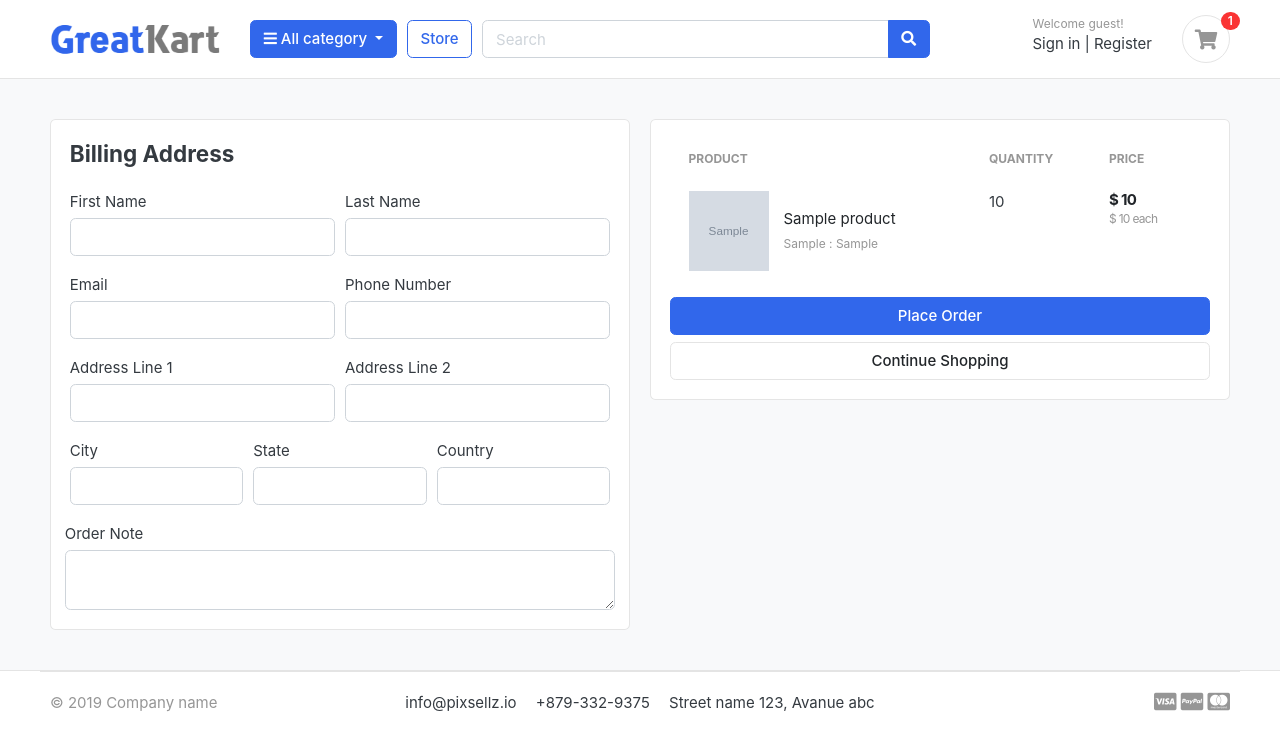
After one commit to farhadmonavar/advanced_django_ecommerce, a Django app: template templates/store/checkout.html in a window 1280 px wide. The commit adds this page. Shown: the top 751 px of the page. Run offline with Django 3.2, Linux system fonts and the light colour scheme; the template is opened without the code that fills it: most values are stand-ins (such as "Sample title", 1, 10 or a date in 2020); grey boxes marked "Sample" are stand-in pictures; some libraries are stand-ins or nearby versions; some web fonts are replaced.

Commit message:
feat(cart): implement checkout flow and user-specific cart handling
- Added checkout page design and structure
- Automatically assign cart items to authenticated users
- Updated cart counter and cart view logic for logged-in users
- Implemented variation grouping for user carts
- Fixed cart item removal and decrement quantity functionality
- Added dynamic redirection to the next checkout step

```diff
--- a/carts/context_processors.py
+++ b/carts/context_processors.py
@@ -9,7 +9,10 @@ def counter(request):
     else:
         try:
             cart = Cart.objects.filter(cart_id=_cart_id(request))
-            cart_items = CartItem.objects.all().filter(cart=cart[:1])
+            if request.user.is_authenticated:
+                cart_items = CartItem.objects.all().filter(user=request.user)
+            else:
+                cart_items = CartItem.objects.all().filter(cart=cart[:1])
             for cart_item in cart_items:
                 cart_count += cart_item.quantity
         except Cart.DoesNotExist:
--- a/carts/models.py
+++ b/carts/models.py
@@ -2,6 +2,8 @@ from django.db import models
 from store.models import Product, Variation
 from accounts.models import Account
 
+
+# Create your models here.
 
 class Cart(models.Model):
     cart_id = models.CharField(max_length=250, blank=True)
@@ -12,9 +14,10 @@ class Cart(models.Model):
 
 
 class CartItem(models.Model):
+    user = models.ForeignKey(Account, on_delete=models.CASCADE, null=True)
     product = models.ForeignKey(Product, on_delete=models.CASCADE)
     variations = models.ManyToManyField(Variation, blank=True)
-    cart = models.ForeignKey(Cart, on_delete=models.CASCADE)
+    cart    = models.ForeignKey(Cart, on_delete=models.CASCADE, null=True)
     quantity = models.IntegerField()
     is_active = models.BooleanField(default=True)
 
--- a/carts/urls.py
+++ b/carts/urls.py
@@ -8,4 +8,6 @@ urlpatterns = [
     path('remove_cart/<int:product_id>/<int:cart_item_id>/', views.remove_cart, name='remove_cart'),
     path('remove-cart_item/<int:product_id>/<int:cart_item_id>/', views.remove_cart_item, name='remove_cart_item'),
 
+    path('checkout/', views.checkout, name='checkout'),
+
 ]
--- a/templates/includes/navbar.html
+++ b/templates/includes/navbar.html
@@ -57,15 +57,14 @@
                             <div class="widget-header">
                                 <small class="title text-muted">Welcome {{ user.first_name }}!</small>
                                 <div>
-                                    <a href="{% url 'dashboard' %} }>Dashboard</a> <span class="dark-transp"> | </span>
+                                    <a href="{% url 'dashboard' %} }>Dashboard</a> <span class=" dark-transp"> | </span>
                                     <a href="{% url 'logout' %}"> Logout</a>
                                 </div>
                             </div>
                         {% endif %}
                         <a href="{% url 'cart' %}" class="widget-header pl-3 ml-3">
                             <div class="icon icon-sm rounded-circle border"><i class="fa fa-shopping-cart"></i></div>
-                            <span class="badge badge-pill badge-danger notify">{{ cart_count }}</span>
-                        </a>
+                            <span class="badge badge-pill badge-danger notify">{{ cart_count }}</span> </a>
 
                     </div> <!-- widgets-wrap.// -->
 
--- a/templates/store/cart.html
+++ b/templates/store/cart.html
@@ -116,7 +116,7 @@
                                 <p class="text-center mb-3">
                                     <img src="{% static './images/misc/payments.png' %}" height="26">
                                 </p>
-                                <a href="#" class="btn btn-primary btn-block"> Checkout </a>
+                                <a href="{% url 'checkout' %}" class="btn btn-primary btn-block"> Checkout </a>
                                 <a href="{% url 'store' %}" class="btn btn-light btn-block">Continue Shopping</a>
                             </div> <!-- card-body.// -->
                         </div> <!-- card.// -->
--- /dev/null
+++ b/templates/store/checkout.html
@@ -0,0 +1,140 @@
+{% extends 'base.html' %}
+{% load static %}
+
+{% block content %}
+
+
+<section class="section-content padding-y bg">
+<div class="container">
+
+<!-- ============================ COMPONENT 1 ================================= -->
+
+<div class="row">
+	<aside class="col-lg-6">
+<div class="card">
+  <div class="card-body">
+    <h4 class="card-title mb-4">Billing Address</h4>
+    <form action="" method="POST">
+      {% csrf_token %}
+      <div class="form-row">
+        <div class="col form-group">
+          <label for="">First Name</label>
+          <input type="text" name="first_name" class="form-control" required>
+        </div>
+        <div class="col form-group">
+          <label for="">Last Name</label>
+          <input type="text" name="last_name" class="form-control" required>
+        </div>
+      </div>
+      <div class="form-row">
+        <div class="col form-group">
+          <label for="">Email</label>
+          <input type="email" name="email" class="form-control" required>
+        </div>
+        <div class="col form-group">
+          <label for="">Phone Number</label>
+          <input type="text" name="phone" class="form-control" required>
+        </div>
+      </div>
+      <div class="form-row">
+        <div class="col form-group">
+          <label for="">Address Line 1</label>
+          <input type="text" name="address_line_1" class="form-control" required>
+        </div>
+        <div class="col form-group">
+          <label for="">Address Line 2</label>
+          <input type="text" name="address_line_2" class="form-control">
+        </div>
+      </div>
+      <div class="form-row">
+        <div class="col form-group">
+          <label for="">City</label>
+          <input type="text" name="city" class="form-control" required>
+        </div>
+        <div class="col form-group">
+          <label for="">State</label>
+          <input type="text" name="state" class="form-control" required>
+        </div>
+        <div class="col form-group">
+          <label for="">Country</label>
+          <input type="text" name="country" class="form-control" required>
+        </div>
+        </div>
+        <div class="form-row">
+          <label for="">Order Note</label>
+          <textarea name="order_note" rows="2" class="form-control"></textarea>
+        </div>
+
+
+  </div>
+</div> <!-- card.// -->
+
+	</aside> <!-- col.// -->
+	<aside class="col-lg-6">
+
+		<div class="card">
+		<div class="card-body">
+      <table class="table table-borderless table-shopping-cart">
+      <thead class="text-muted">
+      <tr class="small text-uppercase">
+        <th scope="col">Product</th>
+        <th scope="col" width="120">Quantity</th>
+        <th scope="col" width="120">Price</th>
+
+      </tr>
+      </thead>
+      <tbody>
+
+      {% for cart_item in cart_items %}
+      <tr>
+      	<td>
+      		<figure class="itemside align-items-center">
+      			<div class="aside"><img src="{{ cart_item.product.images.url }}" class="img-sm"></div>
+      			<figcaption class="info">
+      				<a href="{{ cart_item.product.get_url }}" class="title text-dark">{{ cart_item.product.product_name }}</a>
+      				<p class="text-muted small">
+      					{% if cart_item.variations.all %}
+      						{% for item in cart_item.variations.all %}
+      							{{ item.variation_category | capfirst }} : {{ item.variation_value | capfirst }} <br>
+      						{% endfor %}
+      					{% endif %}
+      				</p>
+      			</figcaption>
+      		</figure>
+      	</td>
+      	<td>
+      		<!-- col.// -->
+      				<label for="">{{cart_item.quantity}}</label>
+      	</td>
+      	<td>
+      		<div class="price-wrap">
+      			<var class="price">$ {{ cart_item.sub_total }}</var>
+      			<small class="text-muted"> $ {{ cart_item.product.price }} each </small>
+      		</div> <!-- price-wrap .// -->
+      	</td>
+
+      </tr>
+      {% endfor %}
+
+      </tbody>
+      </table>
+
+      <button type="submit" name="submit" class="btn btn-primary btn-block">Place Order</button>
+			<a href="{% url 'store' %}" class="btn btn-light btn-block">Continue Shopping</a>
+      </form>
+		</div> <!-- card-body.// -->
+		</div> <!-- card.// -->
+
+
+</aside> <!-- col.// -->
+
+
+</div> <!-- row.// -->
+
+<!-- ============================ COMPONENT 1 END .// ================================= -->
+
+</div> <!-- container .//  -->
+</section>
+<!-- ========================= SECTION CONTENT END// ========================= -->
+
+{% endblock %}
```
Also changed, not shown: accounts/views.py (+60 -5 lines), carts/views.py (+157 -65 lines), carts/migrations/0004_cartitem_user_alter_cartitem_cart.py (added).
